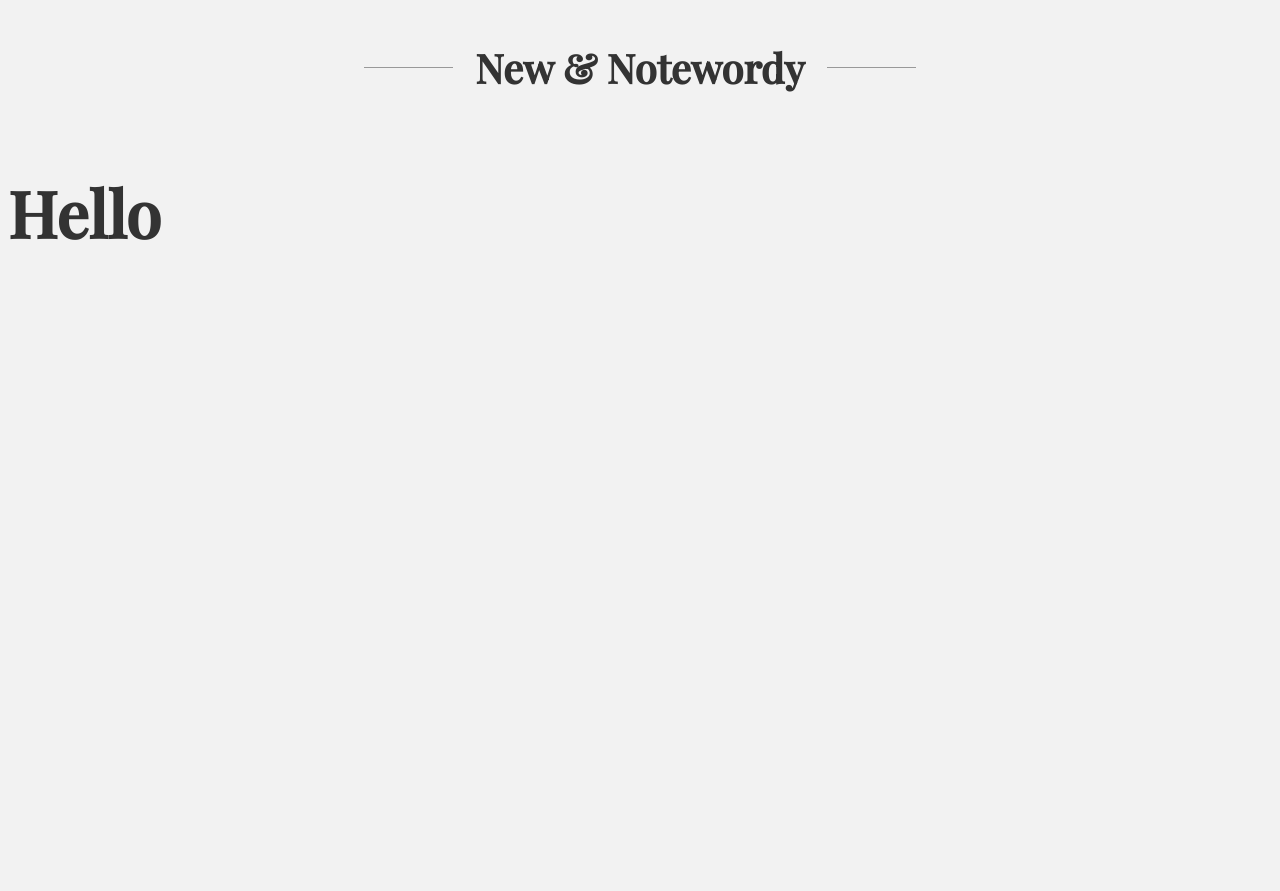
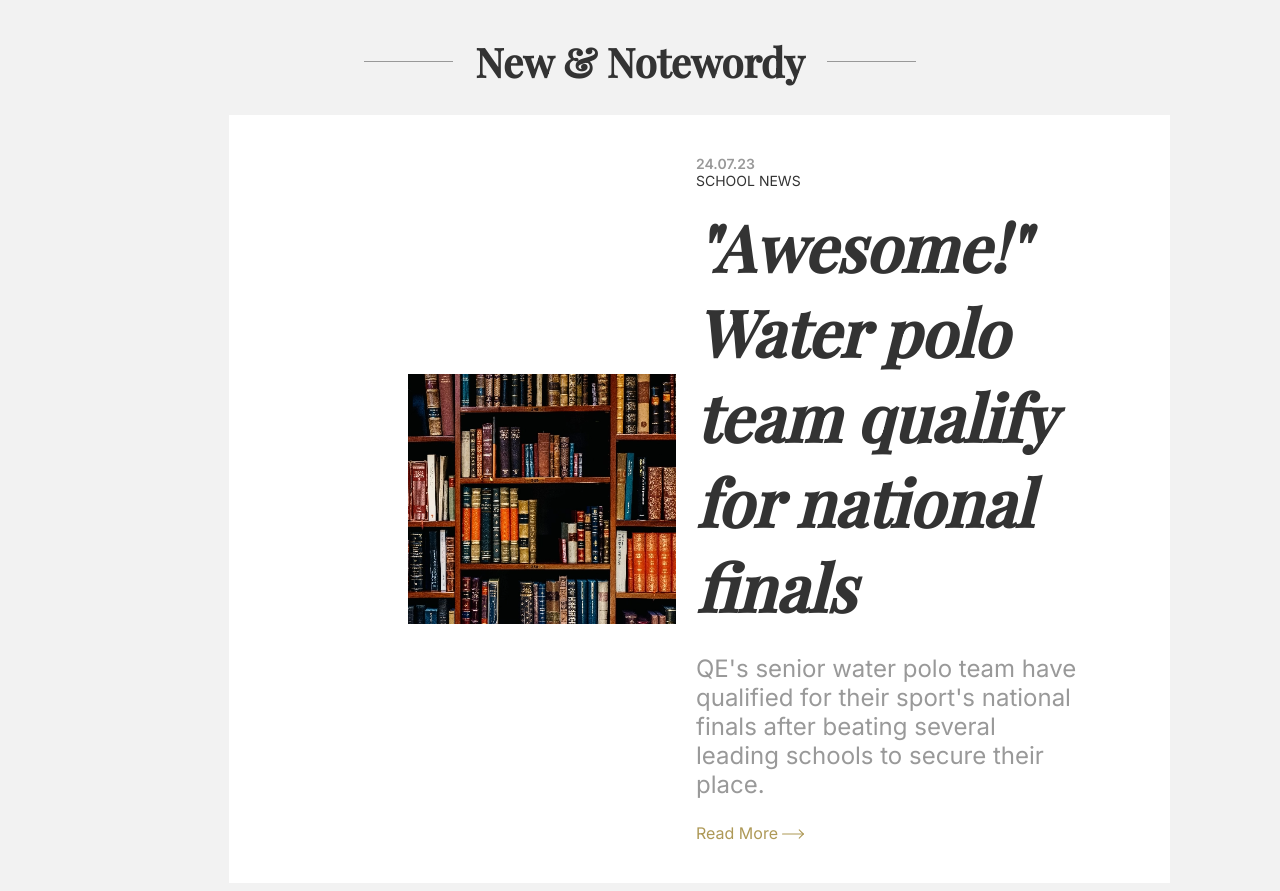
Before and after one commit to veramferreira/css-task, a plain HTML site: page index.html in a window 1280 px wide. Before the commit the page ends 800 px from the top, so only its background shows below. Drawn offline with nearby package versions, Linux system fonts and the light colour scheme; a web font is replaced by a local one.

Commit message:
add first section

```diff
--- a/index.html
+++ b/index.html
@@ -15,16 +15,39 @@
   </head>
   <body>
     <header>
-        <div class="header">
-            <img src="assets/Line 4.svg" alt="a line">
-            <h2>New & Notewordy</h2>
-            <img src="assets/Line 4.svg" alt="a line">
-
-        </div>
-
+      <div class="header">
+        <img src="assets/Line 4.svg" alt="a line" />
+        <h1>New & Notewordy</h1>
+        <img src="assets/Line 4.svg" alt="a line" />
+      </div>
     </header>
     <main>
-      <h1>Hello</h1>
+      <section class="main-article">
+        <img src="assets/pic5.png" alt="bookshelf filled with old books" />
+        <div>
+
+            <div class="main-article--info">
+              <span class="info--date">24.07.23</span>
+              <span class="info--catg">school news</span>
+            </div>
+            <div class="main-article--main">
+              <div class="main-article--text">
+                <h2>"Awesome!" Water polo team qualify for national finals</h2>
+                <p>
+                  QE's senior water polo team have qualified for their sport's
+                  national finals after beating several leading schools to secure
+                  their place.
+                </p>
+              </div>
+            </div>
+            <div class="main-article--more">
+              <span>Read More</span>
+              <span>
+                <img src="assets/Group 1.svg" alt="an arrow pointing forward" />
+              </span>
+            </div>
+        </div>
+      </section>
     </main>
   </body>
 </html>
--- a/main.css
+++ b/main.css
@@ -1,19 +1,14 @@
 body {
-  background-color: #F2F2F2;
+  background-color: #f2f2f2;
+  color: #333333;
 }
+
+/* HEADER */
 
 h1 {
   font-family: "Playfair Display", serif;
-  font-size: 64px;
-  color: #333333;
-}
-
-h2 {
-  font-family: "Playfair Display", serif;
   font-size: 40px;
   color: #333333;
-  text-align: center;
-  letter-spacing: 0;
 }
 
 .header {
@@ -22,4 +17,62 @@ h2 {
   gap: 22px;
 }
 
-/*# sourceMappingURL=main.css.map */
+/* SECTION 1 */
+
+.main-article {
+  background-color: #ffffff;
+  margin-left: 221px;
+  margin-right: 102px;
+  padding: 40px 85px 40px 159px;
+  display: flex;
+}
+
+.main-article > img {
+  height: 250px;
+  width: 268px;
+  border: 20px solid white;
+  align-self: center;
+}
+.main-article--info {
+  display: flex;
+  flex-direction: column;
+}
+
+.main-article--info span {
+  font-family: "Inter", sans-serif;
+  text-transform: uppercase;
+  font-size: 14px;
+}
+
+.info--date {
+  font-weight: 600;
+  color: #999999;
+}
+
+.main-article--main {
+  display: flex;
+}
+
+.main-article--text > h2 {
+  font-family: "Playfair Display", serif;
+  font-style: italic;
+  font-size: 64px;
+  color: #333333;
+  text-align: left;
+  margin-bottom: 25px;
+  margin-top: 15px;
+}
+
+.main-article--text > p {
+  font-family: "Inter", sans-serif;
+  color: #999999;
+  font-size: 24px;
+  text-align: left;
+}
+
+.main-article--more {
+  color: #ae9957;
+  font-family: "Inter", sans-serif;
+  font-size: 16px;
+  text-transform: capitalize;
+}
--- a/main.scss
+++ /dev/null
@@ -1,27 +0,0 @@
-$color-black: #333333;
-$color-light-grey: #F2F2F2;
-$color-dark-grey: #999999;
-$color-white: #FFFFFF;
-$color-mustard: #AE9957;
-
-body {
-    background-color: $color-light-grey;
-}
-h1 {
-    font-family: 'Playfair Display', serif;
-    font-size: 64px;
-    color: $color-black;
-}
-
-h2 {
-    font-family: 'Playfair Display', serif;
-    font-size: 40px;
-    color: $color-black;
-    text-align: center;
-    letter-spacing: 0;
-}
- .header {
-    display: flex;
-    justify-content: center;
-    gap: 22px;
- }
```
Also changed, not shown: 1 other file.
